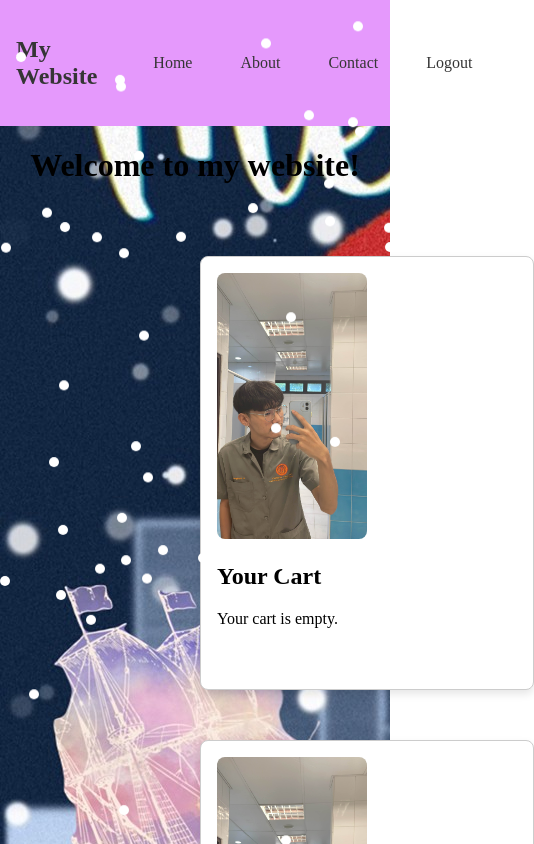
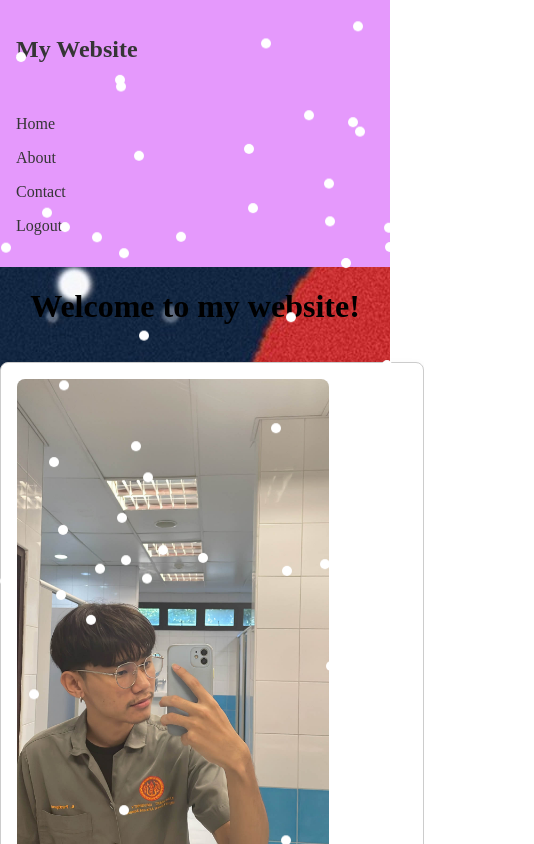
Before and after one commit to puttipongsri/Angular_Express, an Angular app: page /home in a window 390 px wide. Shown: the top 844 px of the page, 534 px wide, since content can reach past the window. Built offline with nearby package versions, Linux system fonts and the light colour scheme; sample sign-in values are in the browser's storage.

Commit message:
frontend

```diff
--- a/src/app/header/header.component.scss
+++ b/src/app/header/header.component.scss
@@ -25,3 +25,30 @@ header {
     text-decoration: underline;
     color: red;
   }
+  @media (max-width: 768px) {
+    nav {
+      flex-direction: column;
+      align-items: flex-start;
+    }
+
+    nav ul {
+      flex-direction: column;
+      gap: 1rem;
+      padding-left: 0;
+    }
+
+    nav ul li {
+      width: 100%;
+      text-align: left;
+    }
+
+    nav ul li a {
+      font-size: 1.2rem;
+    }
+  }
+
+  @media (max-width: 480px) {
+    nav ul li a {
+      font-size: 1rem;
+    }
+  }
--- a/src/app/home/home.component.scss
+++ b/src/app/home/home.component.scss
@@ -23,3 +23,37 @@ body {
   h1 {
     text-align: center;
   }
+  @media (max-width: 1200px) {
+    .cart {
+      width: 250px;
+      margin-left: 30px;
+      margin-top: 20px;
+    }
+    .cart img {
+      width: 60%;
+    }
+  }
+
+  @media (max-width: 768px) {
+    .cart {
+      width: 90%;
+      margin-left: auto;
+      margin-right: auto;
+      margin-top: 20px;
+    }
+    .cart img {
+      width: 70%;
+    }
+  }
+
+  @media (max-width: 480px) {
+    .cart {
+      width: 100%;
+      height: auto;
+      margin-left: 0;
+      margin-top: 15px;
+    }
+    .cart img {
+      width: 80%;
+    }
+  }
--- a/src/app/login/login.component.scss
+++ b/src/app/login/login.component.scss
@@ -1,48 +1,50 @@
 @import url('https://fonts.googleapis.com/css2?family=Poppins:wght@200;300;400;500;600;700&display=swap');
-*{
+* {
   margin: 0;
   padding: 0;
   box-sizing: border-box;
   font-family: 'Poppins', sans-serif;
 }
-body{
+body {
   min-height: 100vh;
   width: 100%;
   background-image: url('/bg.jpeg');
+  background-size: cover;
+  background-position: center;
 }
-.container{
+.container {
   position: absolute;
   top: 50%;
   left: 50%;
-  transform: translate(-50%,-50%);
+  transform: translate(-50%, -50%);
   max-width: 430px;
   width: 100%;
   background: #fff;
   border-radius: 7px;
-  box-shadow: 0 5px 10px rgba(0,0,0,0.3);
+  box-shadow: 0 5px 10px rgba(0, 0, 0, 0.3);
 }
-.container .registration{
+.container .registration {
   display: none;
 }
-#check:checked ~ .registration{
+#check:checked ~ .registration {
   display: block;
 }
-#check:checked ~ .login{
+#check:checked ~ .login {
   display: none;
 }
-#check{
+#check {
   display: none;
 }
-.container .form{
+.container .form {
   padding: 2rem;
 }
-.form header{
+.form header {
   font-size: 2rem;
   font-weight: 500;
   text-align: center;
   margin-bottom: 1.5rem;
 }
- .form input{
+.form input {
   height: 60px;
   width: 100%;
   padding: 0 15px;
@@ -52,18 +54,18 @@ body{
   border-radius: 6px;
   outline: none;
 }
- .form input:focus{
-   box-shadow: 0 1px 0 rgba(0,0,0,0.2);
+.form input:focus {
+  box-shadow: 0 1px 0 rgba(0, 0, 0, 0.2);
 }
-.form a{
+.form a {
   font-size: 16px;
   color: #009579;
   text-decoration: none;
 }
-.form a:hover{
+.form a:hover {
   text-decoration: underline;
 }
-.form input.button{
+.form input.button {
   color: #fff;
   background: #950000;
   font-size: 1.2rem;
@@ -73,17 +75,56 @@ body{
   cursor: pointer;
   transition: 0.4s;
 }
-.form input.button:hover{
+.form input.button:hover {
   background: #006653;
 }
-.signup{
+.signup {
   font-size: 17px;
   text-align: center;
 }
-.signup label{
+.signup label {
   color: #009579;
   cursor: pointer;
 }
-.signup label:hover{
+.signup label:hover {
   text-decoration: underline;
 }
+
+
+@media (max-width: 768px) {
+  .container {
+    max-width: 90%;
+  }
+  .form header {
+    font-size: 1.8rem;
+  }
+  .form input {
+    height: 50px;
+    font-size: 15px;
+  }
+  .form input.button {
+    font-size: 1rem;
+  }
+}
+
+@media (max-width: 480px) {
+  .container {
+    max-width: 100%;
+    border-radius: 0;
+    height: 100vh;
+    box-shadow: none;
+  }
+  .form {
+    padding: 1.5rem;
+  }
+  .form header {
+    font-size: 1.5rem;
+  }
+  .form input {
+    height: 45px;
+    font-size: 14px;
+  }
+  .signup {
+    font-size: 15px;
+  }
+}
```
Lines whose indentation alone changed are shown as unchanged.
